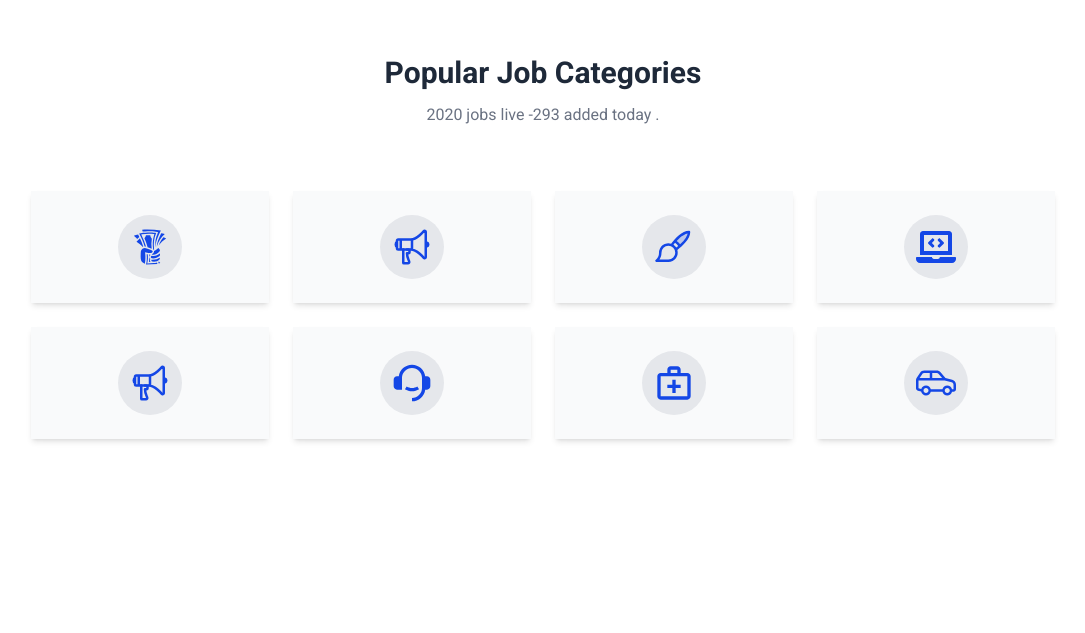
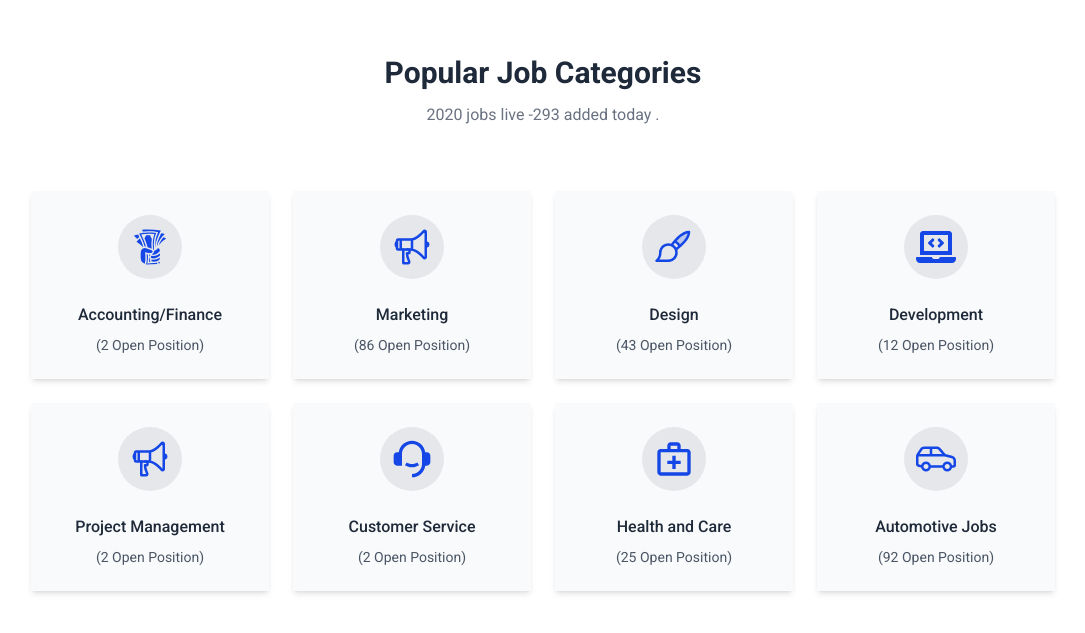
Before and after one commit to subashtamang2/job-landing, a Next.js app: page / in a window 1280 px wide. Shown: the part 809-1442 px from the top of the page, without its empty margins (97-1182 px from the left). Before the commit the page ends 1312 px from the top, so only its background shows below. Built offline with nearby package versions, Linux system fonts and the light colour scheme.

Commit message:
complete category page

```diff
--- a/components/Home/Category/CategoryCard.tsx
+++ b/components/Home/Category/CategoryCard.tsx
@@ -18,7 +18,8 @@ const CategoryCard = ({ category }: Props) => {
       <div className='w-16 h-16 bg-gray-200 dark:bg-gray-800 rounded-full mx-auto flex items-center justify-center flex-col'>
         {category.icon}
       </div>
-
+      <h1 className='mt-6 text-center font-medium text-gray-800 dark:text-gray-200'>{category.categoryName}</h1>
+      <p className='mt-2 text-gray-600 dark:text-gray-400 text-sm text-center'>({category.openPositions} Open Position)</p>
     </div>
   </Tilt>
 }
--- /dev/null
+++ b/components/Home/Job/Job.tsx
@@ -0,0 +1,9 @@
+import React from 'react'
+
+const Job = () => {
+  return (
+    <div>Job</div>
+  )
+}
+
+export default Job
```
